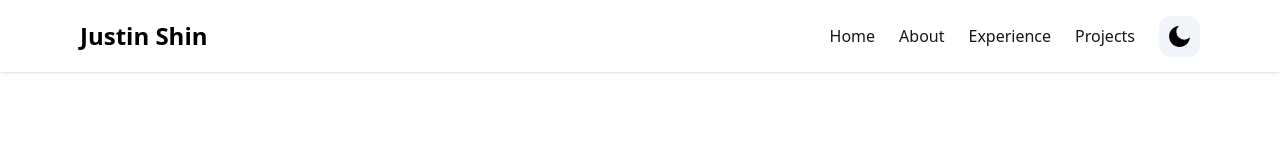
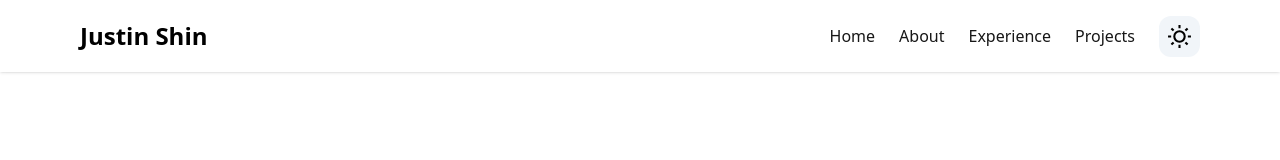
Before and after one commit to justinshin6/personal-website, a Next.js app: page / in a window 1280 px wide. Shown: the top 160 px of the page. Built offline with nearby package versions, Linux system fonts and the light colour scheme.

Commit message:
change navbar

```diff
--- a/components/Navbar.tsx
+++ b/components/Navbar.tsx
@@ -83,7 +83,7 @@ export default function Navbar() {
                   </Link>
                 )
               })}
-              {currTheme === "dark" ? (
+              {currTheme !== "dark" ? (
                 <button
                   onClick={() => setTheme("light")}
                   className="bg-slate-100 p-2 rounded-xl"
```
